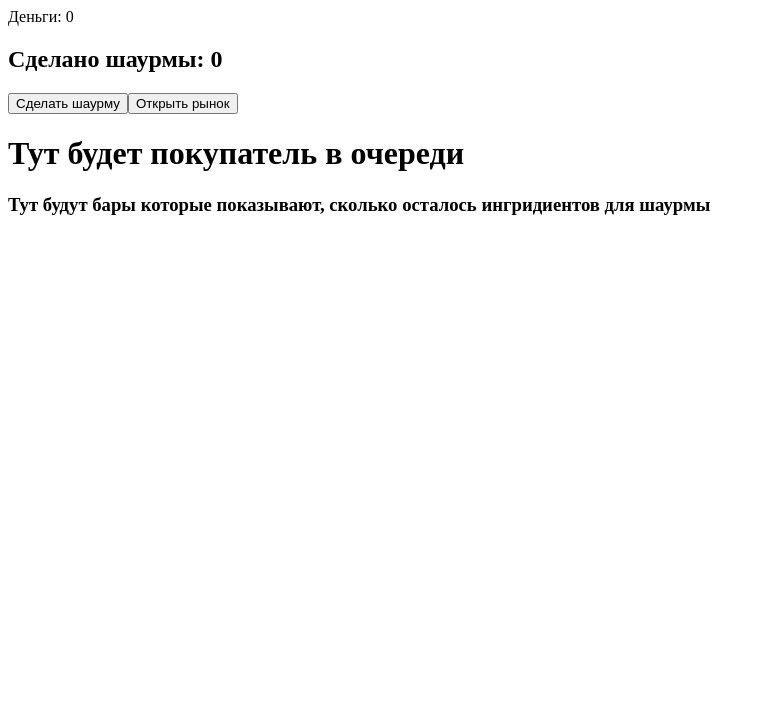
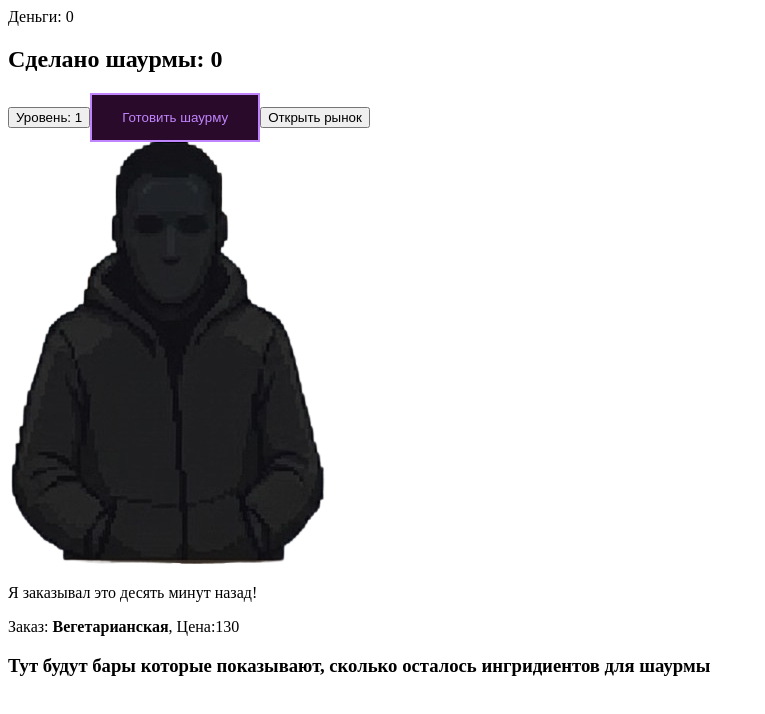
Before and after one commit to islam26082011-hue/Shawarma-MASTER, a React (Vite) app: page / in a window 1280 px wide. Shown: the top 714 px of the page, without its empty margins (0-765 px from the left). Built offline with nearby package versions, Linux system fonts and the light colour scheme.

Commit message:
feat: добавлена логика готовки с прогресс-баром и оплата

```diff
--- a/src/App.jsx
+++ b/src/App.jsx
@@ -1,6 +1,8 @@
 import { useState } from "react";
+import { useCustomerFlow } from "./hooks/useCustomerFlow"; // Импортируем нашу логику
+
+import Market from "./components/market/market.jsx";
 import Button from "./components/button/button.jsx";
-import Market from "./components/market/marlet.jsx";
 import MoneyCounter from "./components/money_counter/MoneyCounter.jsx";
 import ShawarmaCounter from "./components/shawarma_counter/ShawarmaCounter.jsx";
 import Window from "./components/window/window.jsx";
@@ -8,14 +10,35 @@ import ProductsBar from "./components/products_bar/ProductsBar.jsx";
 
 function App() {
   const [count, setCount] = useState(0);
+  const [level, setLevel] = useState(1);
+  const [money, setMoney] = useState(0);
+  const [isCooking, setIsCooking] = useState(false);
+  const cookingTime = 10000;
+
+  const { currentCustomer } = useCustomerFlow(count, setCount, level, setMoney);
 
   return (
     <>
-      <MoneyCounter />
+      <MoneyCounter money={money} />
       <ShawarmaCounter count={count} />
-      <Button setCount={setCount} count={count} />
+
+      <button onClick={() => setLevel((prev) => prev + 1)}>
+        Уровень: {level}
+      </button>
+
+      <Button
+        isCooking={isCooking}
+        setCount={setCount}
+        count={count}
+        setIsCooking={setIsCooking}
+        cookingTime={cookingTime}
+        style={{ "--cooking-time": `${cookingTime}ms` }}
+      />
+
       <Market />
-      <Window />
+
+      <Window currentCustomer={currentCustomer} hidden={!currentCustomer} />
+
       <ProductsBar />
     </>
   );
--- /dev/null
+++ b/src/components/button/button.css
@@ -0,0 +1,38 @@
+.btn {
+  position: relative;
+  overflow: hidden; /* Чтобы прогресс-бар не вылезал за скругления */
+  padding: 15px 30px;
+  background: #2a0a2a; /* Твой темный фон */
+  color: #c084fc; /* Твой неоновый фиолетовый */
+  border: 2px solid #c084fc;
+  cursor: pointer;
+  transition: all 0.3s ease;
+}
+
+.btn:disabled {
+  cursor: not-allowed;
+  opacity: 0.8;
+}
+
+/* Прогресс-бар */
+.btn::after {
+  content: "";
+  position: absolute;
+  bottom: 0;
+  left: 0;
+  height: 4px; /* Толщина полоски */
+  background: #ff00ff; /* Яркий неон */
+  box-shadow: 0 0 10px #ff00ff;
+  width: 0%; /* Изначально ширина ноль */
+}
+
+/* Состояние при готовке */
+.btn.is-loading::after {
+  /* Мы берем время из CSS переменной, которую передадим через style */
+  animation: progress var(--cooking-time) linear forwards;
+}
+
+@keyframes progress {
+  from { width: 0%; }
+  to { width: 100%; }
+}
--- a/src/components/button/button.jsx
+++ b/src/components/button/button.jsx
@@ -1,8 +1,27 @@
+import "./button.css";
 
-export default function Button({ count, setCount }) {
+export default function Button({ setCount, isCooking, setIsCooking, cookingTime, style }) {
+
+  function handleStartCooking(){
+    if (isCooking) return;
+
+    setIsCooking(true);
+    setTimeout(() => {
+      setCount((prev) => prev + 1);
+      setIsCooking(false);
+    }, cookingTime);
+  }
+
   return (
-    <button className="btn" onClick={() => setCount(count + 1)}>
-      Сделать шаурму
+    <button
+      // Добавляем класс is-loading, если идет готовка
+      className={`btn ${isCooking ? "is-loading" : ""}`}
+      onClick={handleStartCooking}
+      disabled={isCooking}
+      // Пробрасываем стиль с переменной --cooking-time дальше в HTML
+      style={style}
+    >
+      {isCooking ? "Готовим..." : "Готовить шаурму"}
     </button>
   );
 }
--- a/src/components/money_counter/MoneyCounter.jsx
+++ b/src/components/money_counter/MoneyCounter.jsx
@@ -1,3 +1,3 @@
-export default function MoneyCounter() {
-  return <div className="money-counter">Деньги: 0</div>;
+export default function MoneyCounter({ money }) {
+  return <div className="money-counter">Деньги: {money}</div>;
 }
--- /dev/null
+++ b/src/components/pokupatel/pokupatel.jsx
@@ -0,0 +1,8 @@
+import customerImage from '../../assets/sprites/customer.png';
+
+export default function Pokupatel (){
+    return(
+        // Теперь мы используем переменную, в которой лежит правильная ссылка
+        <img src={customerImage} alt="покупатель" />
+    )
+}
--- a/src/components/window/window.jsx
+++ b/src/components/window/window.jsx
@@ -1,5 +1,19 @@
-export default function Window() {
+import Pokupatel from "../pokupatel/pokupatel";
+export default function Window({ currentCustomer }) {
+  const windowClass = !currentCustomer ? 'window hidden' : 'window';
+
+
   return (
-    <h1>Тут будет покупатель в очереди</h1>
+    <div className={windowClass}>
+      {currentCustomer ? (
+        <>
+          <Pokupatel data={currentCustomer} />
+          <p className="dialog-bubble">{currentCustomer.phrase}</p>
+          <p>Заказ: <strong>{currentCustomer.order.name}</strong>, Цена:{currentCustomer.order.price} </p>
+        </>
+      ) : (
+        <p>Ожидание следующего клиента...</p>
+      )}
+    </div>
   );
 }
--- /dev/null
+++ b/src/constants/customers.js
@@ -0,0 +1,32 @@
+export const customersData = [
+  {
+    id: 1,
+    phrase: "Мне как обычно...",
+    type: "thin",
+  },
+  {
+    id: 2,
+    phrase: "А у вас есть такое же, только без сахара?",
+    type: "wide",
+  },
+  {
+    id: 3,
+    phrase: "Я заказывал это десять минут назад!",
+    type: "default",
+  },
+  {
+    id: 4,
+    phrase: "Просто дайте мне кофе. Любой.",
+    type: "tall",
+  },
+  {
+    id: 5,
+    phrase: "Ой, я, кажется, карту дома забыл...",
+    type: "default",
+  },
+  {
+    id: 10,
+    phrase:
+      "Здравствуй, милок. Опять допоздна работаешь? Ты себя не береги так, на Ламборгини всех денег не заработаешь!",
+  },
+];
--- /dev/null
+++ b/src/constants/menu.js
@@ -0,0 +1,32 @@
+export const menuData = [
+  {
+    id: 1,
+    name: "Классическая шаурма",
+    price: 150,
+    description: "Курица, капуста, огурцы, помидоры, фирменный соус."
+  },
+  {
+    id: 2,
+    name: "Сырная шаурма",
+    price: 180,
+    description: "Много сыра, сырный соус и хрустящий лаваш."
+  },
+  {
+    id: 3,
+    name: "Острая (Диабло)",
+    price: 200,
+    description: "Перец халапеньо, острый соус и маринованный лук."
+  },
+  {
+    id: 4,
+    name: "Вегетарианская",
+    price: 130,
+    description: "Много овощей, без мяса, с фалафелем."
+  },
+  {
+    id: 5,
+    name: "Царская (XXL)",
+    price: 350,
+    description: "Двойная порция мяса, картофель фри внутри, огромный размер."
+  }
+];
--- /dev/null
+++ b/src/hooks/useCustomerFlow.jsx
@@ -0,0 +1,52 @@
+import { useState, useEffect } from "react";
+import { customersData } from "../constants/customers.js";
+import { menuData } from "../constants/menu.js";
+
+export function useCustomerFlow(count, setCount, level, setMoney) {
+  const [currentCustomer, setCurrentCustomer] = useState(null);
+  const [isProcessing, setIsProcessing] = useState(false);
+
+  const spawnDelay = Math.max(200, 5000 - level * 500);
+
+  // 1. Появление покупателя
+  useEffect(() => {
+    if (currentCustomer || isProcessing) return;
+
+    const timer = setTimeout(() => {
+      const randomCustomer =
+        customersData[Math.floor(Math.random() * customersData.length)];
+      const randomOrder = menuData[Math.floor(Math.random() * menuData.length)];
+
+      setCurrentCustomer({
+        ...randomCustomer,
+        order: randomOrder,
+      });
+    }, spawnDelay);
+
+    return () => clearTimeout(timer);
+  }, [currentCustomer, isProcessing, spawnDelay]);
+
+  // 2. Логика продажи (исправленная)
+  useEffect(() => {
+    // Если есть покупатель и есть товар, и мы еще не в процессе...
+    if (currentCustomer && count > 0 && !isProcessing) {
+
+      // Оборачиваем в таймер, чтобы вынести обновление стейта из основного потока рендера
+      const processTimer = setTimeout(() => {
+        setIsProcessing(true);
+
+        // Имитируем время на покупку (1 секунда)
+        setTimeout(() => {
+          setCount((prev) => Math.max(0, prev - 1));
+          setMoney((prev) => prev + currentCustomer.order.price);
+          setCurrentCustomer(null);
+          setIsProcessing(false);
+        }, 1000);
+      }, 0);
+
+      return () => clearTimeout(processTimer);
+    }
+  }, [currentCustomer, count, isProcessing, setCount, setMoney]);
+
+  return { currentCustomer };
+}
```
Also changed, not shown: src/assets/sprites/customer.png (added), src/components/market/market.jsx (renamed from src/components/market/marlet.jsx).
